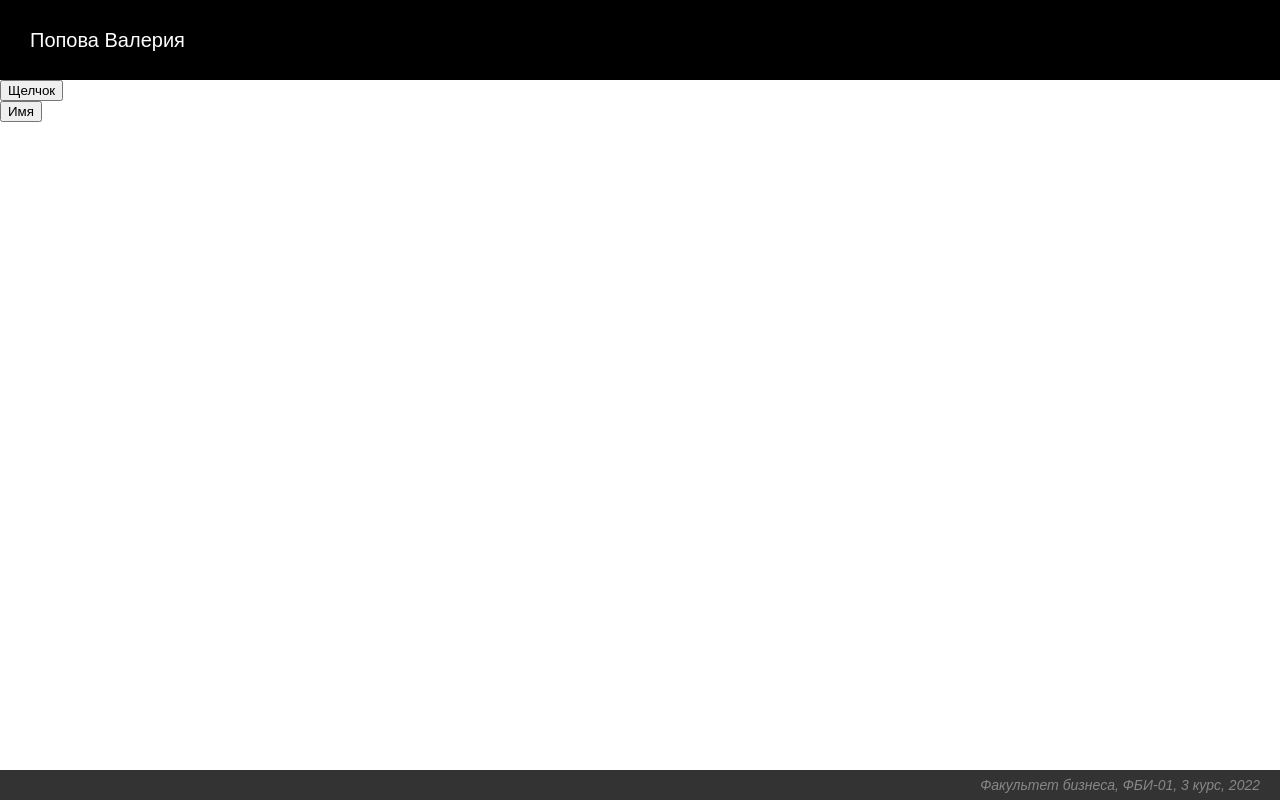
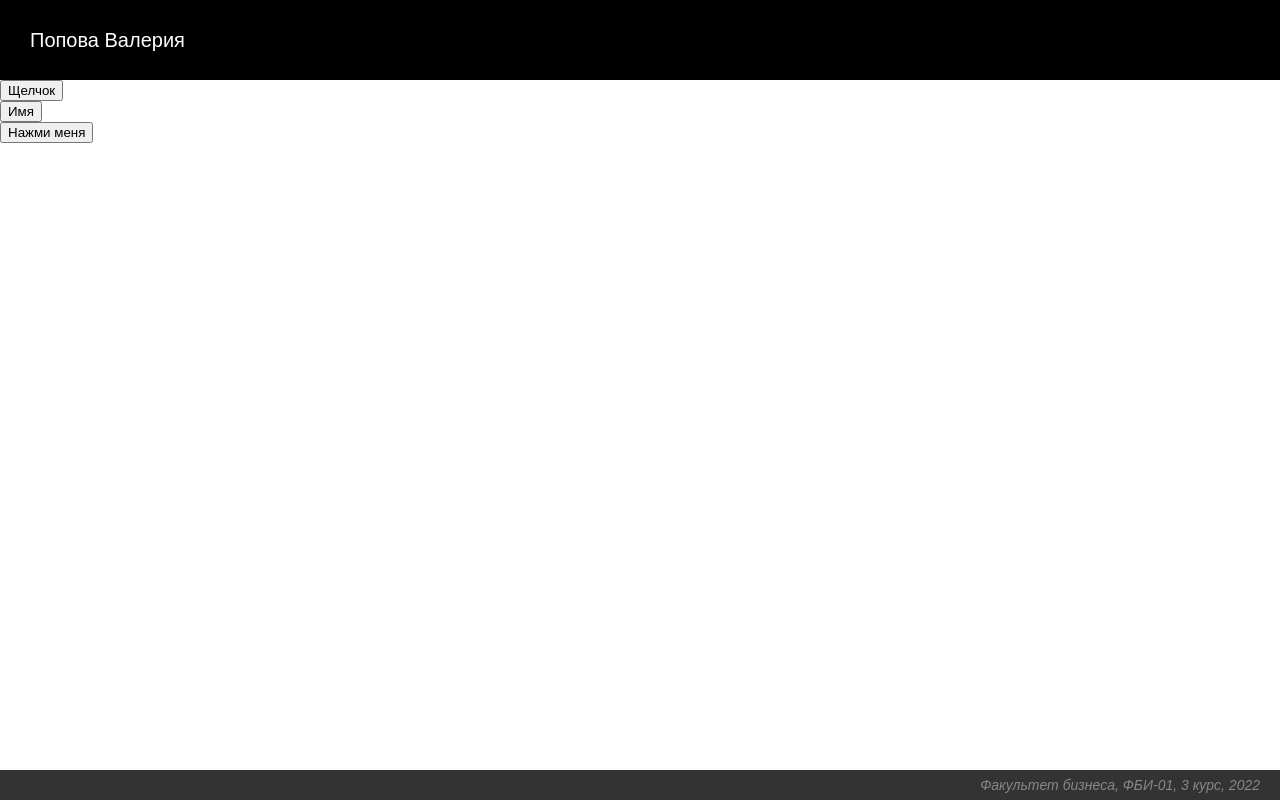
Before and after one commit to lera-Popova/web-programming-labs, a plain HTML site: page lab9.html in a window 1280 px wide. Drawn offline with Linux system fonts and the light colour scheme.

Commit message:
Переключения состояний

```diff
--- a/lab9.html
+++ b/lab9.html
@@ -18,6 +18,9 @@
             <div>
                 <button onclick="clickMe1(this)">Имя</button>
             </div>
+            <div>
+            <button onclick="clickMe2(this)">Нажми меня</button>
+            </div>
         </div>
 
         <div class="footer">
--- a/lab9.js
+++ b/lab9.js
@@ -10,3 +10,20 @@ function clickMe1(button){
     else
         button.innerHTML = 'Имя';
 }
+function clickMe2(button){
+    if( button.innerHTML == 'Нажми меня'){
+        button.innerHTML = 'Ещё раз нажми';
+        button.style.color = 'LawnGreen';
+    }
+    else if( button.innerHTML == 'Ещё раз нажми'){
+        button.innerHTML = 'Ещё';
+        button.style.color = 'LightGreen';}
+    else if( button.innerHTML == 'Ещё'){
+        button.innerHTML = 'Начать сначала';
+        button.style.color = 'Green';}
+    else if( button.innerHTML == 'Начать сначала'){
+        button.innerHTML = 'Нажми меня';
+        button.style.color = 'LightSeaGreen';}
+    else
+        button.innerHTML = 'Нажми меня';
+}
```
